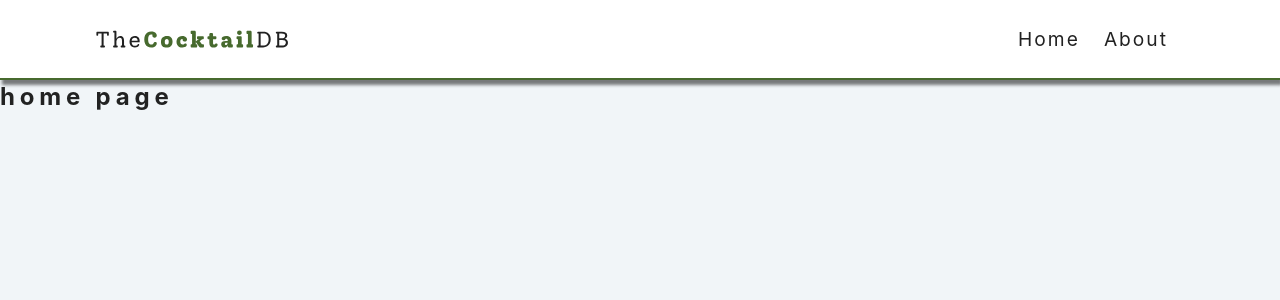
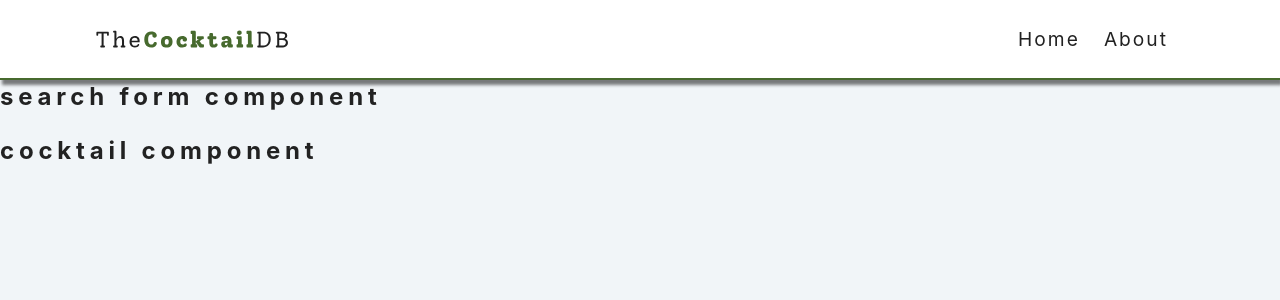
Before and after one commit to Crossroads30/coctails-react-app, a React (Vite) app: page / in a window 1280 px wide. Shown: the top 300 px of the page. Built offline with nearby package versions, Linux system fonts and the light colour scheme.

Commit message:
feat: add components to home page

```diff
--- a/src/pages/Home.jsx
+++ b/src/pages/Home.jsx
@@ -1,13 +1,15 @@
 import React from 'react'
 import CocktailList from '../components/CocktailList'
 import SearchForm from '../components/SearchForm'
+import Cocktail from '../components/Cocktail'
 
 const Home = () => {
-  return (
-    <div>
-      <h2>home page</h2>
-    </div>
-  )
+	return (
+		<main>
+			<SearchForm />
+			<Cocktail />
+		</main>
+	)
 }
 
 export default Home
```
